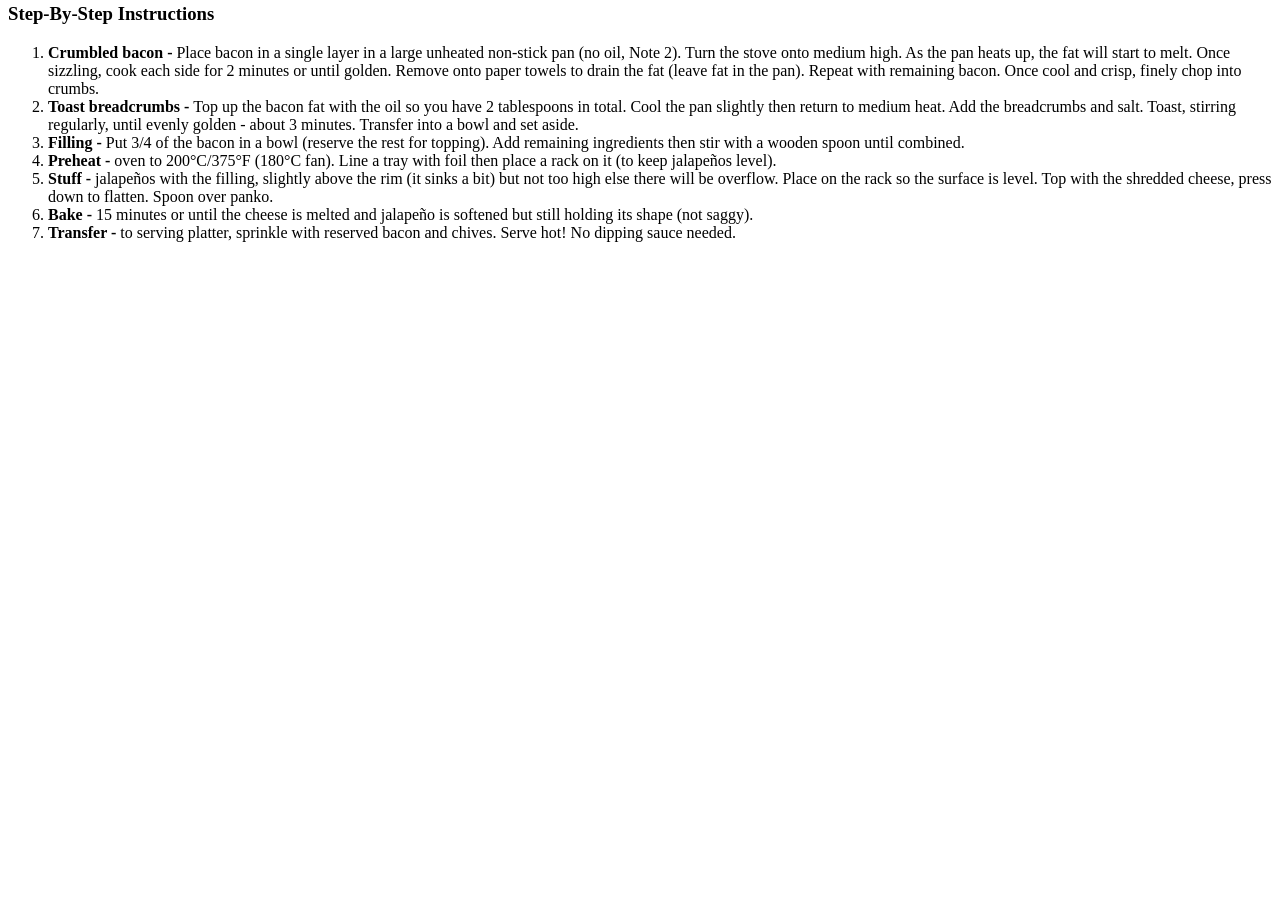
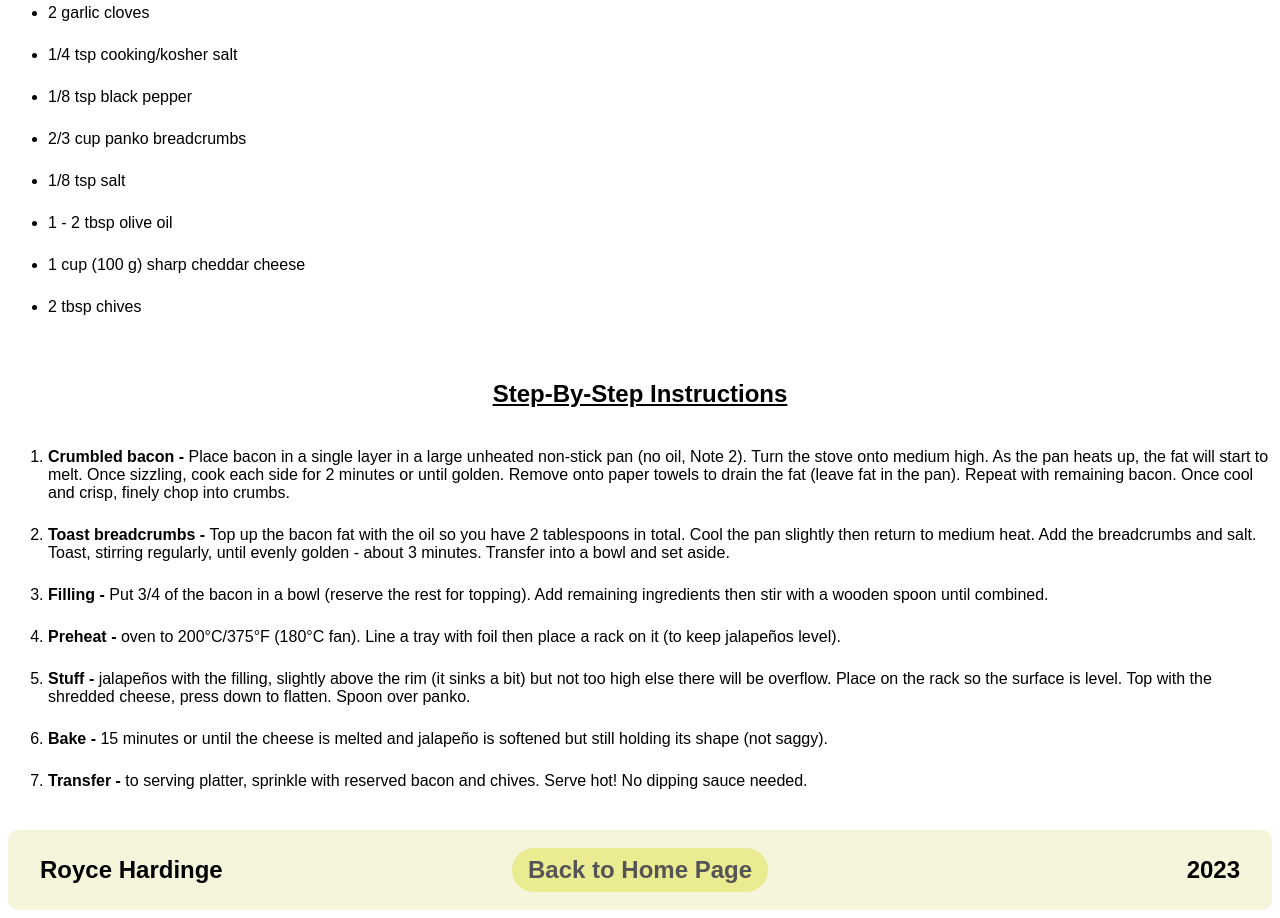
Before and after one commit to roycehardinge/odin-recipes, a plain HTML site: page recipes/jalapeno_poppers.html in a window 1280 px wide. Shown: the part 798-1716 px from the top of the page. Before the commit the page ends 1056 px from the top, so only its background shows below. Drawn offline with Linux system fonts and the light colour scheme.

Commit message:
Modify style.css to affect all pages on site
I have added in several changed to the stylesheet to seperate the
homepage from the child pages on the site, and to add additional
function to the recipe pages.

```diff
--- a/recipes/jalapeno_poppers.html
+++ b/recipes/jalapeno_poppers.html
@@ -4,10 +4,13 @@
     <meta charset="UTF-8">
     <meta name="viewport" content="width=device-width, initial-scale=1.0">
     <title>Jalapeno Poppers</title>
+    <link rel="stylesheet" href="../style.css">
 </head>
-<body>
+<body class="recipe">
+    <div class="header recipe">
     <h1>Jalapeno Poppers</h1>
-    <img src="../images/jalapeno.jpeg" alt="Jalapeno Poppers Recipe" width="310" height="310">
+    <img src="../images/jalapeno.jpeg" alt="Jalapeno Poppers Recipe" width="300" height="300">
+</div>
         <h3><em>An easy to remember and hard to forget spicy delicacy!</em>></h3>
         <p>I'm told it's Super Bowl Sunday this weekend and it was therefore suggested to me that
              sharing some kind of party food would be on point. So here's an American game day classic
@@ -46,5 +49,10 @@
                 <li><b>Bake - </b>15 minutes or until the cheese is melted and jalapeño is softened but still holding its shape (not saggy).</li>
                 <li><b>Transfer - </b>to serving platter, sprinkle with reserved bacon and chives. Serve hot! No dipping sauce needed.</li>
             </ol>
+        <div class="footer">
+            <div id="name"> Royce Hardinge</div>
+            <a href="../index.html"><div id="homepage"> Back to Home Page</div></a>
+            <div id="date">2023</div>
+        </div>
 </body>
 </html>
--- a/style.css
+++ b/style.css
@@ -8,24 +8,26 @@ body {
 .header{
     border-radius: 30px;
     background: beige;
-    padding: 8px;
+    padding: 16px;
     margin: 8px;
     display: flex;
     justify-content: center;
+    align-items: center;
     font-size: 32px;
 }
 
+.header.recipe {
+    justify-content: space-between;
+}
 
-ul {
+.buttons ul {
     padding: 0;
     display: flex;
     justify-content: space-between;
 
 }
 
-li {
-    border-radius: 30px;
-    background: rgb(245, 245, 166);
+.buttons li {
     font-size: 24px;
     list-style: none;
     height: 100px;
@@ -35,12 +37,24 @@ li {
     width: 30vw;
 }
 
+.recipe li {
+    margin-bottom: 24px;
+}
+
+.recipe h3 {
+    text-align: center;
+    font-size: 24px;
+    text-decoration: underline;
+}
+
 a {
     text-decoration: none;
     color: rgb(85, 85, 85);
+    transition: all 0.2s ease;
+    background: rgb(235, 235, 146);
+    border-radius: 30px;
+}
 
-    transition: all 0.2s ease;
-}
  .footer {
     border-radius: 10px;
     margin-top: auto;
@@ -51,17 +65,20 @@ a {
     height: 80px;
     padding: 0px 32px;
     font-size: 24px;
-    font-weight: 700;
-
+    font-weight: 550;
  }
 
- #homepage {
-    background:rgb(245, 245, 166);
-    padding: 8px;
-    border-radius: 16px;
-    transition: all 0.2s ease;
- }
+#name, #date {
+    flex-grow: 1;
+    flex-basis: 0;
+}
+#date {
+    text-align: right;
+}
+#homepage {
+    padding: 8px 16px;
+}
 
- a:hover, #homepage:hover {
+a:hover, #homepage:hover {
     filter: brightness(0.8);
- }
+}
```
Also changed, not shown: index.html (+4 -3 lines), recipes/grilled_cheese.html (+9 -3 lines), recipes/lasagna.html (+9 -1 lines).
